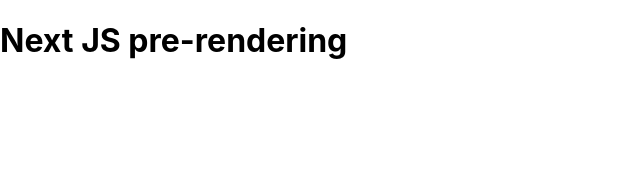
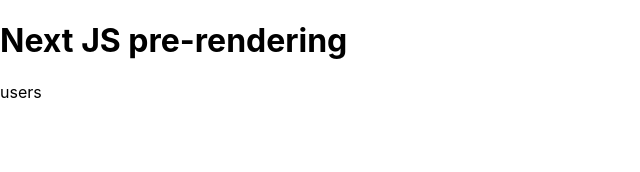
Before and after one commit to shelumeal/next-pre-rendering, a Next.js app: page / in a window 1280 px wide. Shown: the top 172 px of the page, without its empty margins (0-640 px from the left). Built offline with nearby package versions, Linux system fonts and the light colour scheme.

Commit message:
Add links

```diff
--- a/pages/index.js
+++ b/pages/index.js
@@ -1,5 +1,14 @@
+import Link from "next/link";
+
 function Home() {
-  return <h1>Next JS pre-rendering</h1>;
+  return (
+    <>
+      <h1>Next JS pre-rendering</h1>
+      <Link href="/users">
+        <a>users</a>
+      </Link>
+    </>
+  );
 }
 
 export default Home;
```
